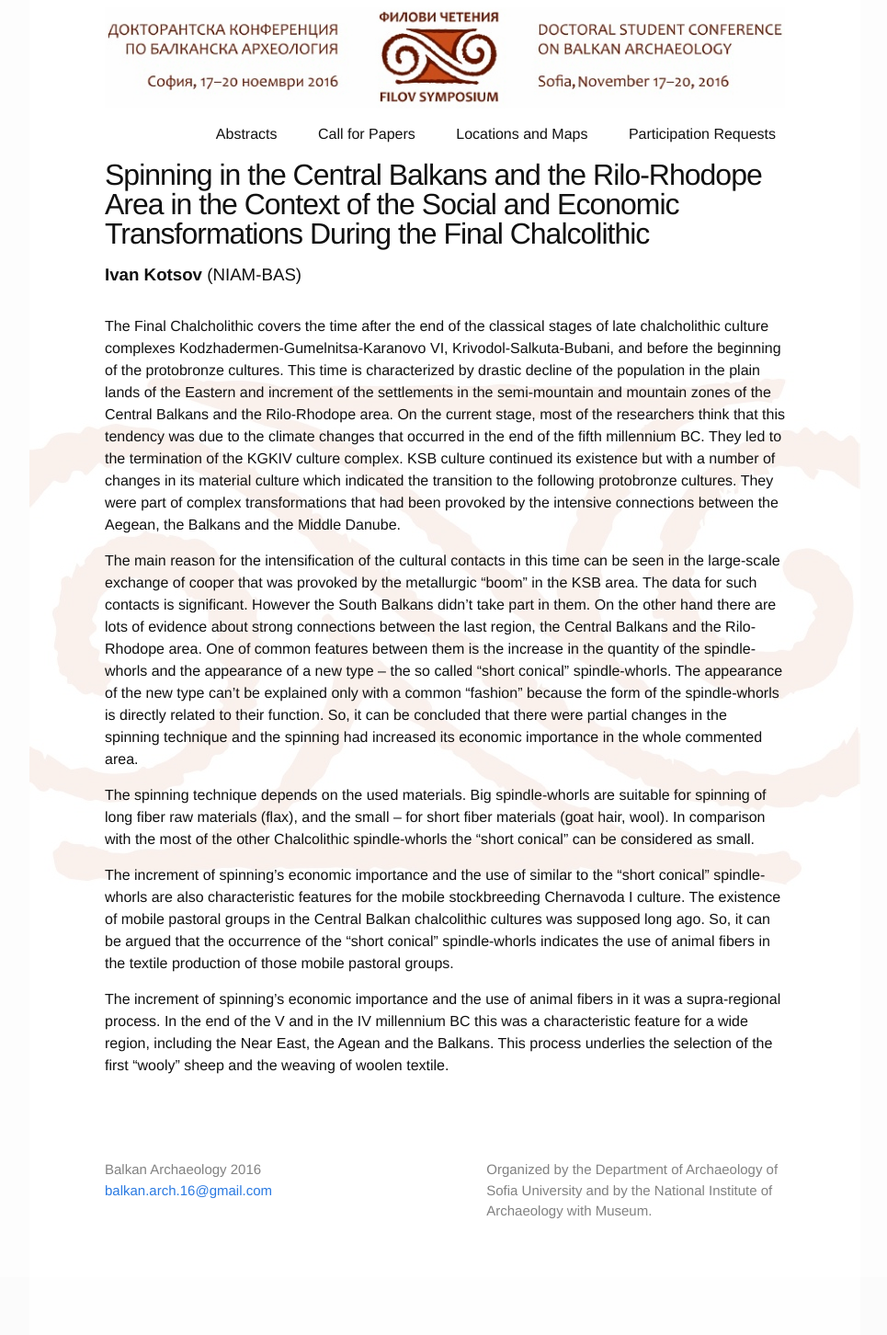
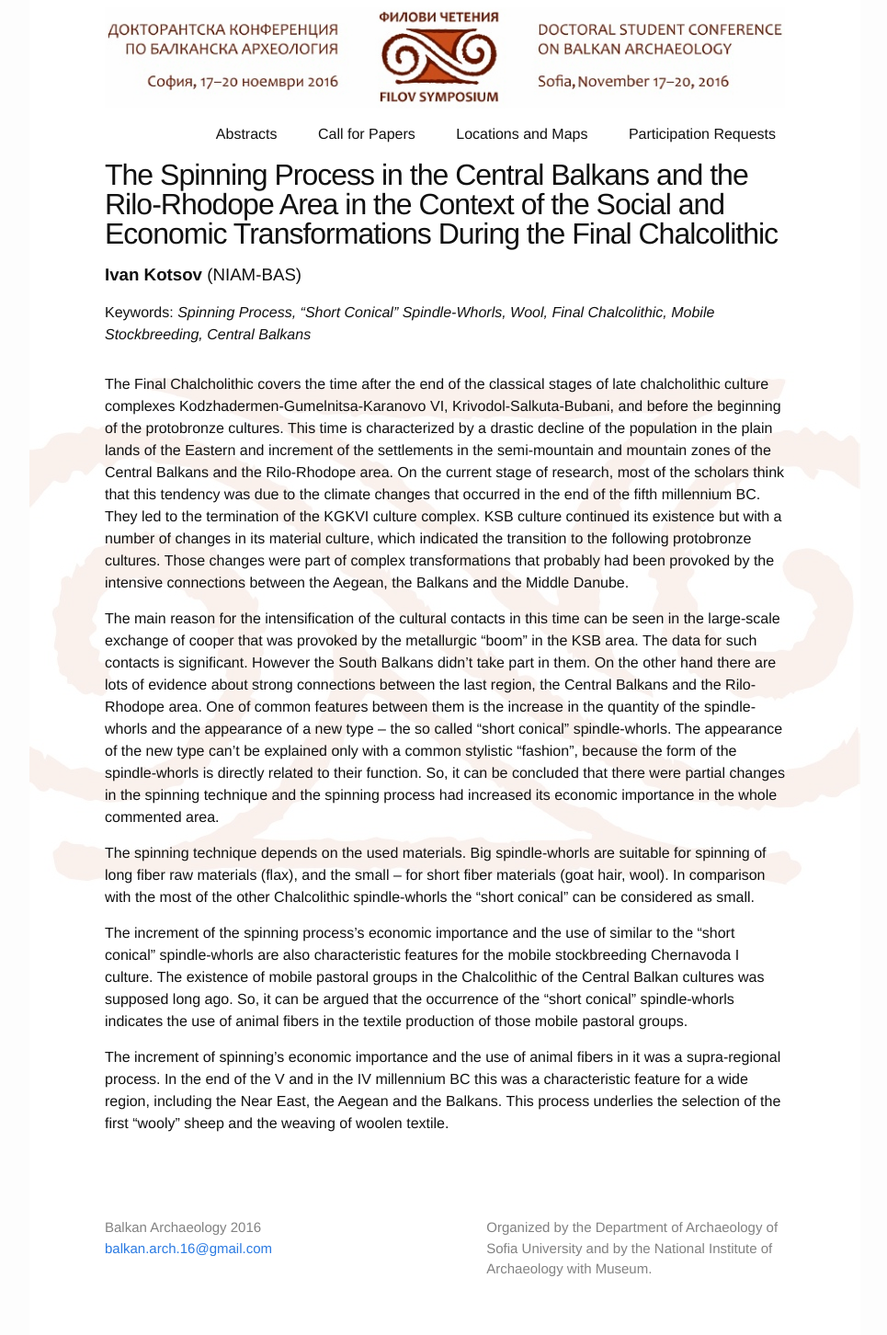
Before and after one commit to balkan-archaeology/balkan-archaeology.github.io, a Jekyll site: the page built from _abstracts/ivan-kotsov.md, in a window 1280 px wide. Shown: the whole page at 92% size, without its empty margins (156-1121 px from the left). Built offline with Jekyll 4.4.1, drawn with Linux system fonts in a browser that asks for light colours; before the commit the page ends 1389 px from its top, so only the background shows below that.

Commit message:
Apply changes to Ivan Kotsov's abstract.

```diff
--- a/_abstracts/ivan-kotsov.md
+++ b/_abstracts/ivan-kotsov.md
@@ -1,32 +1,34 @@
 ---
 layout: abstract
 
-title: "Spinning in the Central Balkans and the Rilo-Rhodope Area
-        in the Context of the Social and Economic Transformations
-        During the Final Chalcolithic"
+title: "The Spinning Process in the Central Balkans and the
+        Rilo-Rhodope Area in the Context of the Social and Economic
+        Transformations During the Final Chalcolithic"
 
 author: "Ivan Kotsov"
 
 institution: "NIAM-BAS"
 
-keywords: ""
+keywords: "Spinning Process, “Short Conical” Spindle-Whorls, Wool,
+           Final Chalcolithic, Mobile Stockbreeding, Central Balkans"
 ---
 
 The Final Chalcholithic covers the time after the end of the classical
 stages of late chalcholithic culture complexes
 Kodzhadermen-Gumelnitsa-Karanovo VI, Krivodol-Salkuta-Bubani, and
 before the beginning of the protobronze cultures. This time is
-characterized by drastic decline of the population in the plain lands
-of the Eastern and increment of the settlements in the semi-mountain
-and mountain zones of the Central Balkans and the Rilo-Rhodope
-area. On the current stage, most of the researchers think that this
-tendency was due to the climate changes that occurred in the end of
-the fifth millennium BC. They led to the termination of the KGKIV
-culture complex. KSB culture continued its existence but with a number
-of changes in its material culture which indicated the transition to
-the following protobronze cultures. They were part of complex
-transformations that had been provoked by the intensive connections
-between the Aegean, the Balkans and the Middle Danube.
+characterized by a drastic decline of the population in the plain
+lands of the Eastern and increment of the settlements in the
+semi-mountain and mountain zones of the Central Balkans and the
+Rilo-Rhodope area. On the current stage of research, most of the
+scholars think that this tendency was due to the climate changes that
+occurred in the end of the fifth millennium BC. They led to the
+termination of the KGKVI culture complex. KSB culture continued its
+existence but with a number of changes in its material culture, which
+indicated the transition to the following protobronze cultures. Those
+changes were part of complex transformations that probably had been
+provoked by the intensive connections between the Aegean, the Balkans
+and the Middle Danube.
 
 The main reason for the intensification of the cultural contacts in
 this time can be seen in the large-scale exchange of cooper that was
@@ -37,11 +39,11 @@ connections between the last region, the Central Balkans and the
 Rilo-Rhodope area. One of common features between them is the increase
 in the quantity of the spindle-whorls and the appearance of a new type
 – the so called “short conical” spindle-whorls. The appearance of the
-new type can’t be explained only with a common “fashion” because the
-form of the spindle-whorls is directly related to their function. So,
-it can be concluded that there were partial changes in the spinning
-technique and the spinning had increased its economic importance in
-the whole commented area.
+new type can’t be explained only with a common stylistic “fashion”,
+because the form of the spindle-whorls is directly related to their
+function. So, it can be concluded that there were partial changes in
+the spinning technique and the spinning process had increased its
+economic importance in the whole commented area.
 
 The spinning technique depends on the used materials. Big
 spindle-whorls are suitable for spinning of long fiber raw materials
@@ -49,17 +51,18 @@ spindle-whorls are suitable for spinning of long fiber raw materials
 wool). In comparison with the most of the other Chalcolithic
 spindle-whorls the “short conical” can be considered as small.
 
-The increment of spinning’s economic importance and the use of similar
-to the “short conical” spindle-whorls are also characteristic features
-for the mobile stockbreeding Chernavoda I culture. The existence of
-mobile pastoral groups in the Central Balkan chalcolithic cultures was
-supposed long ago. So, it can be argued that the occurrence of the
-“short conical” spindle-whorls indicates the use of animal fibers in
-the textile production of those mobile pastoral groups.
+The increment of the spinning process’s economic importance and the
+use of similar to the “short conical” spindle-whorls are also
+characteristic features for the mobile stockbreeding Chernavoda I
+culture. The existence of mobile pastoral groups in the Chalcolithic
+of the Central Balkan cultures was supposed long ago. So, it can be
+argued that the occurrence of the “short conical” spindle-whorls
+indicates the use of animal fibers in the textile production of those
+mobile pastoral groups.
 
 The increment of spinning’s economic importance and the use of animal
 fibers in it was a supra-regional process. In the end of the V and in
 the IV millennium BC this was a characteristic feature for a wide
-region, including the Near East, the Agean and the Balkans. This
+region, including the Near East, the Aegean and the Balkans. This
 process underlies the selection of the first “wooly” sheep and the
 weaving of woolen textile.
```
